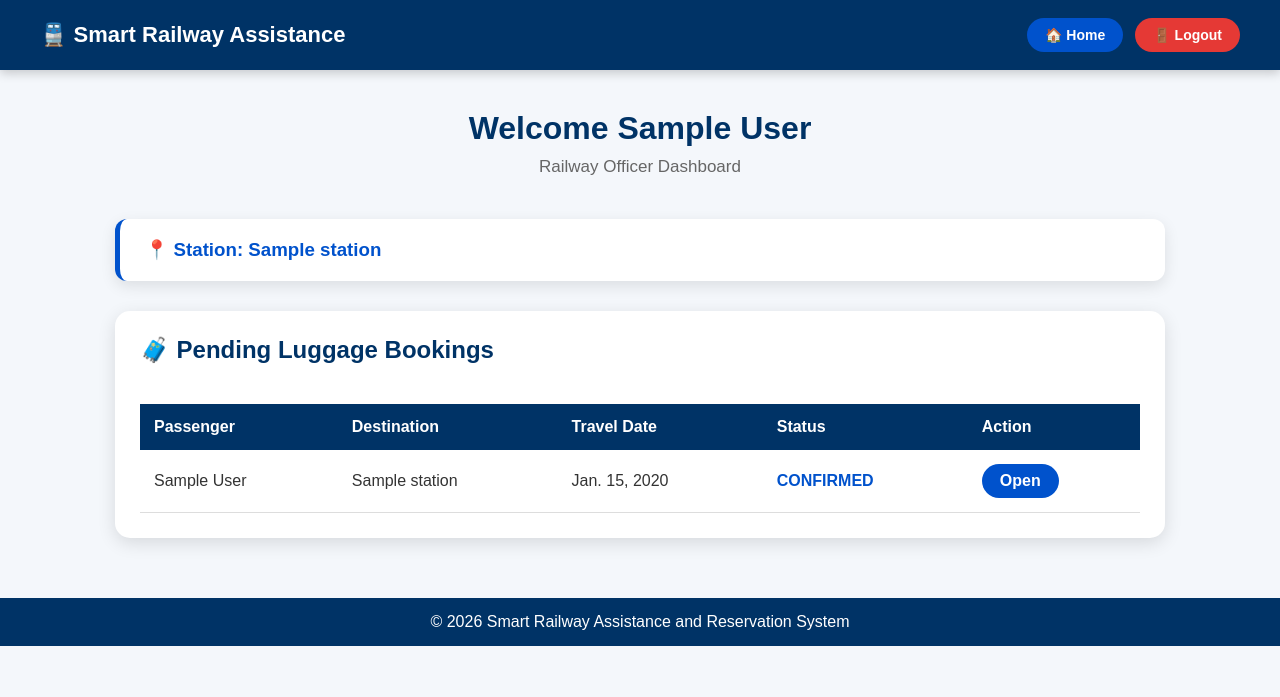
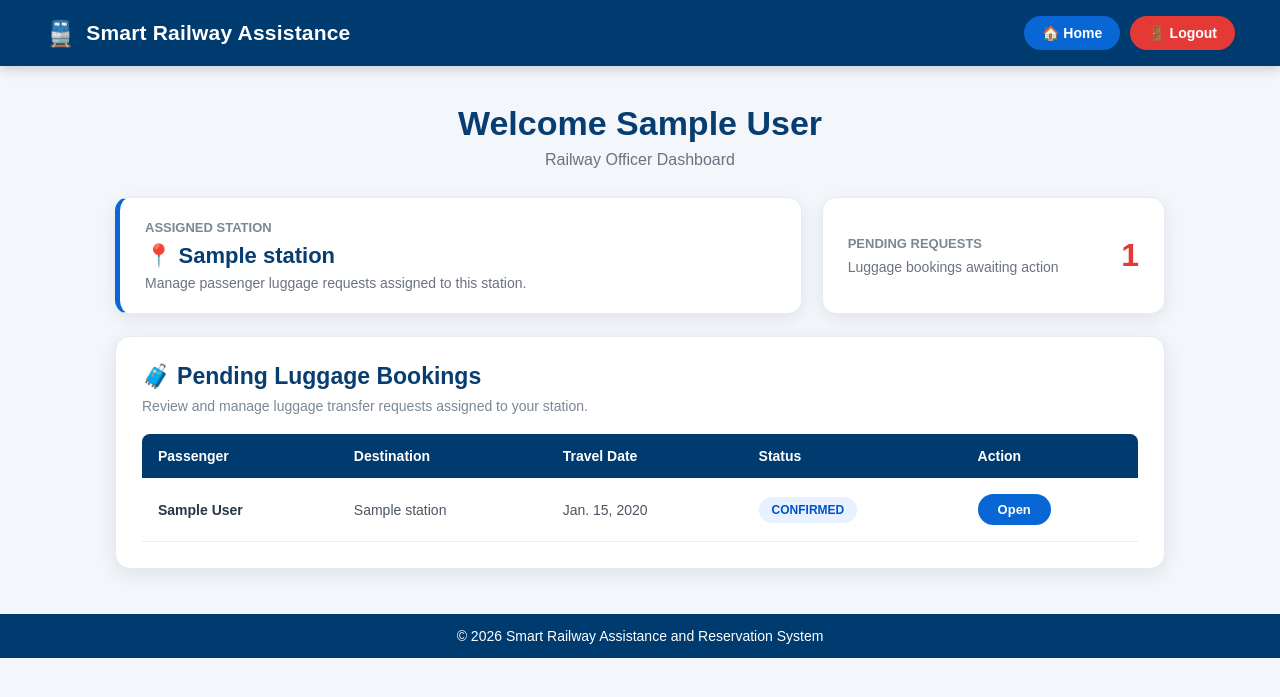
Before and after one commit to devanandadevus2004-alt/Smart-Railway-Assistance-System, a Django app: template templates/home/officer_dashboard.html in a window 1280 px wide. Shown: the top 697 px of the page. Run offline with Django 4.2, Linux system fonts and the light colour scheme; the template is opened without the code that fills it: values that come from a table or form of the project are taken from there, others are empty; tables that the repository leaves empty hold one stand-in row (values such as "Sample post").

Commit message:
Enhance officer dashboard layout and booking interface design

```diff
--- a/templates/home/officer_dashboard.html
+++ b/templates/home/officer_dashboard.html
@@ -13,46 +13,57 @@
         body{
             margin:0;
             font-family:Arial, sans-serif;
-            background:#f4f7fb;
+            background:#f3f6fa;
             color:#333;
         }
 
-        /* Navigation Bar */
+        /* ================= NAVBAR ================= */
 
         .navbar{
-            background:#003366;
+            background:#003b70;
             color:white;
-            padding:18px 40px;
+            padding:16px 45px;
 
             display:flex;
             justify-content:space-between;
             align-items:center;
 
-            box-shadow:0 3px 10px rgba(0,0,0,0.2);
+            box-shadow:0 3px 12px rgba(0,0,0,0.18);
+        }
+
+        .brand{
+            display:flex;
+            align-items:center;
+            gap:10px;
+        }
+
+        .brand-icon{
+            font-size:25px;
         }
 
         .navbar h2{
             margin:0;
-            font-size:22px;
+            font-size:21px;
+            letter-spacing:.2px;
         }
 
         .nav-links{
             display:flex;
-            gap:12px;
+            gap:10px;
         }
 
         .nav-btn{
             color:white;
             text-decoration:none;
             padding:9px 18px;
-            border-radius:20px;
+            border-radius:22px;
             font-weight:bold;
             font-size:14px;
-            transition:0.3s;
+            transition:.25s;
         }
 
         .home-btn{
-            background:#0052cc;
+            background:#0866d5;
         }
 
         .logout-btn{
@@ -61,71 +72,129 @@
 
         .nav-btn:hover{
             transform:translateY(-2px);
-            opacity:0.9;
+            box-shadow:0 4px 10px rgba(0,0,0,.18);
         }
 
 
-        /* Welcome Section */
+        /* ================= WELCOME ================= */
 
         .welcome{
             text-align:center;
-            padding:40px 20px 25px;
+            padding:38px 20px 28px;
         }
 
         .welcome h1{
             margin:0;
-            color:#003366;
+            color:#073d70;
+            font-size:34px;
         }
 
         .welcome p{
-            color:#666;
-            font-size:17px;
-            margin-top:10px;
+            color:#6b7280;
+            font-size:16px;
+            margin:8px 0 0;
         }
 
 
-        /* Dashboard Container */
+        /* ================= MAIN CONTAINER ================= */
 
         .dashboard{
             max-width:1100px;
-            margin:0 auto 60px;
+            margin:0 auto 45px;
             padding:0 25px;
         }
 
 
-        /* Station Information */
+        /* ================= QUICK INFO ================= */
+
+        .info-row{
+            display:grid;
+            grid-template-columns:2fr 1fr;
+            gap:20px;
+            margin-bottom:22px;
+        }
+
+        .info-card{
+            background:white;
+            border-radius:14px;
+            padding:22px 25px;
+            box-shadow:0 5px 18px rgba(0,0,0,.08);
+            border:1px solid #e6ebf2;
+        }
 
         .station-card{
-            background:white;
-            padding:20px 25px;
-            border-radius:12px;
-            box-shadow:0 5px 15px rgba(0,0,0,0.1);
-            margin-bottom:30px;
-            border-left:5px solid #0052cc;
+            border-left:5px solid #0866d5;
         }
 
-        .station-card h3{
-            margin:0;
-            color:#0052cc;
+        .info-label{
+            color:#7b8794;
+            font-size:13px;
+            font-weight:bold;
+            text-transform:uppercase;
+            margin-bottom:8px;
+        }
+
+        .station-name{
+            color:#073d70;
+            font-size:22px;
+            font-weight:bold;
+        }
+
+        .station-description{
+            margin-top:6px;
+            color:#6b7280;
+            font-size:14px;
+        }
+
+        .pending-card{
+            display:flex;
+            align-items:center;
+            justify-content:space-between;
+        }
+
+        .pending-number{
+            font-size:32px;
+            font-weight:bold;
+            color:#e53935;
+        }
+
+        .pending-text{
+            color:#6b7280;
+            font-size:14px;
         }
 
 
-        /* Booking Section */
+        /* ================= BOOKING SECTION ================= */
 
         .booking-section{
             background:white;
-            padding:25px;
+            padding:26px;
             border-radius:15px;
-            box-shadow:0 5px 18px rgba(0,0,0,0.12);
+            box-shadow:0 5px 20px rgba(0,0,0,.09);
+            border:1px solid #e6ebf2;
+        }
+
+        .section-header{
+            display:flex;
+            justify-content:space-between;
+            align-items:center;
+            margin-bottom:8px;
         }
 
         .booking-section h2{
-            color:#003366;
-            margin-top:0;
+            color:#073d70;
+            margin:0;
+            font-size:23px;
+        }
+
+        .section-subtitle{
+            color:#7b8794;
+            font-size:14px;
+            margin:7px 0 20px;
         }
 
 
-        /* Table */
+        /* ================= TABLE ================= */
 
         .table-container{
             overflow-x:auto;
@@ -133,109 +202,172 @@
 
         table{
             width:100%;
-            border-collapse:collapse;
-            margin-top:20px;
+            border-collapse:separate;
+            border-spacing:0;
+            overflow:hidden;
         }
 
         th{
-            background:#003366;
+            background:#003b70;
             color:white;
-            padding:14px;
+            padding:14px 16px;
             text-align:left;
+            font-size:14px;
+            white-space:nowrap;
+        }
+
+        th:first-child{
+            border-radius:8px 0 0 0;
+        }
+
+        th:last-child{
+            border-radius:0 8px 0 0;
         }
 
         td{
-            padding:14px;
-            border-bottom:1px solid #ddd;
+            padding:16px;
+            border-bottom:1px solid #e8edf3;
+            font-size:14px;
+            background:white;
         }
 
-        tr:hover{
-            background:#f4f8ff;
+        tbody tr:hover td{
+            background:#f7faff;
+        }
+
+        .passenger{
+            font-weight:bold;
+            color:#27364a;
+        }
+
+        .destination{
+            color:#4b5563;
+        }
+
+        .travel-date{
+            color:#4b5563;
+            white-space:nowrap;
         }
 
 
-        /* Status - Default Blue */
+        /* ================= STATUS ================= */
 
         .status{
+            display:inline-block;
+            padding:6px 13px;
+            border-radius:20px;
+            font-size:12px;
             font-weight:bold;
+            text-transform:capitalize;
+            background:#e8f1ff;
             color:#0052cc;
         }
 
-        .status{
-    font-weight:bold;
-    color:#0052cc !important;
-}
-
         .status.pending{
-    color:#e53935 !important;
-}
-
-        /* PENDING Status - Red */
-
-        .status.pending{
-            color:#e53935;
+            background:#fff0f0;
+            color:#d92d20 !important;
         }
 
 
-        /* Open Button */
+        /* ================= OPEN BUTTON ================= */
 
         .open-btn{
             display:inline-block;
-            padding:8px 18px;
-            background:#0052cc;
+            padding:8px 20px;
+            background:#0866d5;
             color:white;
             text-decoration:none;
             border-radius:20px;
             font-weight:bold;
-            transition:0.3s;
+            font-size:13px;
+            transition:.25s;
         }
 
         .open-btn:hover{
-            background:#003d99;
+            background:#004da8;
             transform:translateY(-2px);
+            box-shadow:0 4px 9px rgba(0,82,204,.25);
         }
 
 
-        /* Empty Message */
+        /* ================= EMPTY ================= */
 
         .empty{
             text-align:center;
-            padding:30px;
-            color:#777;
+            padding:40px !important;
+            color:#7b8794;
         }
 
 
-        /* Footer */
+        /* ================= FOOTER ================= */
 
         footer{
-            background:#003366;
+            background:#003b70;
             color:white;
             text-align:center;
-            padding:15px;
+            padding:14px;
+            font-size:14px;
         }
 
 
-        /* Mobile */
+        /* ================= RESPONSIVE ================= */
 
-        @media(max-width:700px){
+        @media(max-width:800px){
+
+            .navbar{
+                padding:15px 20px;
+            }
+
+            .navbar h2{
+                font-size:18px;
+            }
+
+            .info-row{
+                grid-template-columns:1fr;
+            }
+
+            .welcome{
+                padding-top:30px;
+            }
+
+            .welcome h1{
+                font-size:28px;
+            }
+
+        }
+
+
+        @media(max-width:600px){
 
             .navbar{
                 flex-direction:column;
-                gap:15px;
-                padding:18px;
+                gap:14px;
             }
 
             .nav-links{
-                flex-wrap:wrap;
+                width:100%;
                 justify-content:center;
             }
 
             .dashboard{
-                padding:0 15px;
+                padding:0 12px;
             }
 
             .booking-section{
-                padding:15px;
+                padding:18px;
+            }
+
+            .section-header{
+                align-items:flex-start;
+            }
+
+            .booking-section h2{
+                font-size:20px;
+            }
+
+            th,
+            td{
+                padding:12px;
             }
 
         }
@@ -248,11 +380,20 @@
 <body>
 
 
-<!-- Navigation Bar -->
+<!-- ================= NAVIGATION ================= -->
 
 <div class="navbar">
 
-    <h2>🚆 Smart Railway Assistance</h2>
+    <div class="brand">
+
+        <span class="brand-icon">🚆</span>
+
+        <h2>
+            Smart Railway Assistance
+        </h2>
+
+    </div>
+
 
     <div class="nav-links">
 
@@ -269,7 +410,8 @@
 </div>
 
 
-<!-- Welcome Section -->
+
+<!-- ================= WELCOME ================= -->
 
 <div class="welcome">
 
@@ -284,69 +426,155 @@
 </div>
 
 
-<!-- Dashboard -->
+
+<!-- ================= DASHBOARD ================= -->
 
 <div class="dashboard">
 
 
-    <!-- Station Information -->
+    <!-- QUICK INFORMATION -->
 
-    <div class="station-card">
+    <div class="info-row">
 
-        <h3>
-            📍 Station:
-            {{ officer.station.station_name }}
-        </h3>
+
+        <!-- STATION -->
+
+        <div class="info-card station-card">
+
+            <div class="info-label">
+                Assigned Station
+            </div>
+
+            <div class="station-name">
+
+                📍 {{ officer.station.station_name }}
+
+            </div>
+
+            <div class="station-description">
+
+                Manage passenger luggage requests assigned to this station.
+
+            </div>
 
         </div>
 
 
-    <!-- Pending Bookings -->
+        <!-- PENDING COUNT -->
+
+        <div class="info-card pending-card">
+
+            <div>
+
+                <div class="info-label">
+                    Pending Requests
+                </div>
+
+                <div class="pending-text">
+                    Luggage bookings awaiting action
+                </div>
+
+            </div>
+
+            <div class="pending-number">
+                {{ bookings|length }}
+            </div>
+
+        </div>
+
+    </div>
+
+
+
+    <!-- ================= PENDING BOOKINGS ================= -->
 
     <div class="booking-section">
+
+
+        <div class="section-header">
 
             <h2>
                 🧳 Pending Luggage Bookings
             </h2>
+
+        </div>
+
+
+        <p class="section-subtitle">
+            Review and manage luggage transfer requests assigned to your station.
+        </p>
 
 
         <div class="table-container">
 
             <table>
 
+                <thead>
+
                     <tr>
 
-                    <th>Passenger</th>
+                        <th>
+                            Passenger
+                        </th>
 
-                    <th>Destination</th>
+                        <th>
+                            Destination
+                        </th>
 
-                    <th>Travel Date</th>
+                        <th>
+                            Travel Date
+                        </th>
 
-                    <th>Status</th>
+                        <th>
+                            Status
+                        </th>
 
-                    <th>Action</th>
+                        <th>
+                            Action
+                        </th>
 
                     </tr>
+
+                </thead>
+
+
+                <tbody>
 
 
                 {% for booking in bookings %}
 
                 <tr>
 
-                    <td>
+
+                    <!-- PASSENGER -->
+
+                    <td class="passenger">
+
                         {{ booking.passenger.full_name }}
+
                     </td>
 
-                    <td>
+
+                    <!-- DESTINATION -->
+
+                    <td class="destination">
+
                         {{ booking.destination_station.station_name }}
+
                     </td>
 
-                    <td>
+
+                    <!-- TRAVEL DATE -->
+
+                    <td class="travel-date">
+
                         {{ booking.travel_date }}
+
                     </td>
 
 
                     <!-- STATUS -->
+
                     <td>
 
                         {% if booking.status|upper|cut:" " == "PENDING" %}
@@ -379,6 +607,7 @@
 
                     </td>
 
+
                 </tr>
 
 
@@ -388,7 +617,7 @@
 
                     <td colspan="5" class="empty">
 
-                        📭 No bookings available.
+                        📭 No pending luggage bookings available.
 
                     </td>
 
@@ -396,6 +625,8 @@
 
                 {% endfor %}
 
+
+                </tbody>
 
             </table>
 
@@ -407,6 +638,9 @@
 </div>
 
 
+
+<!-- ================= FOOTER ================= -->
+
 <footer>
 
     © 2026 Smart Railway Assistance and Reservation System
```
Lines whose indentation alone changed are shown as unchanged.
